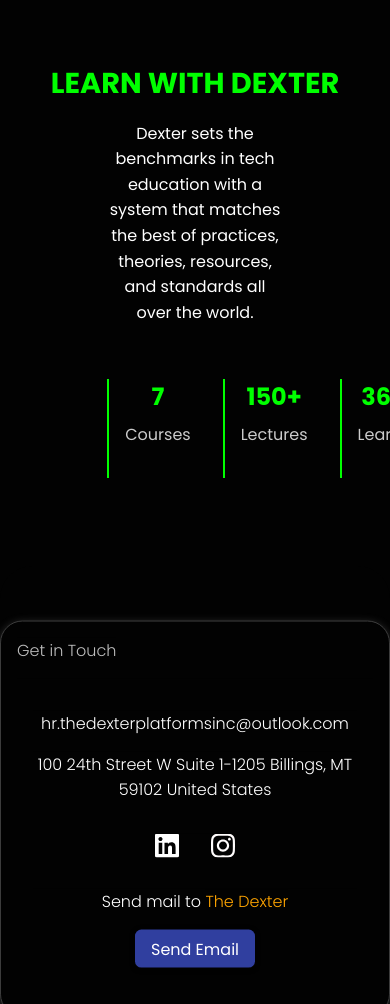
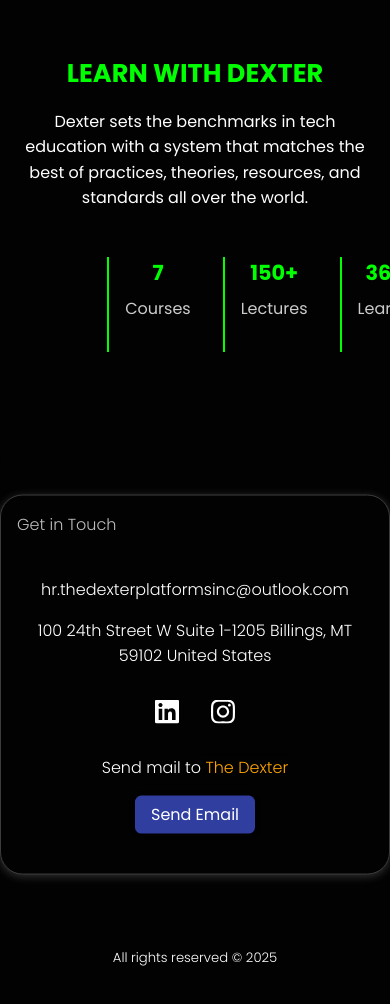
Before and after one commit to devesh270804/DexterLearning, a plain HTML site: page index.html in a window 390 px wide. Shown: the part 3360-4364 px from the top of the page. After the commit the page ends 4337 px from the top, so only its background shows below. Drawn offline with nearby package versions, Linux system fonts and the light colour scheme; a web font is replaced by a local one.

Commit message:
Update style.css

```diff
--- a/style.css
+++ b/style.css
@@ -132,6 +132,7 @@ body {
         display: none;
     }
 }
+
 
 
 /* Hero section decoration */
@@ -527,8 +528,8 @@ footer{
     gap: 1rem;
     align-items: start;
     border-radius: 1.4rem;
+    border: 1px solid rgb(60, 60, 60);
     padding: 1rem;
-    border: 1px solid rgb(60, 60, 60);
     box-shadow: 0px 2px 20px rgba(203, 201, 201, 0.245);
 
     /* Floating Animation */
@@ -589,7 +590,7 @@ footer{
     .contact-container-inner {
         flex-direction: column;
         gap: 1.5rem;
-        padding: 2rem 1rem;
+        padding: 1.5rem 1rem;
     }
 
     .contact-container-left,
@@ -666,6 +667,13 @@ footer{
     line-height: 1.6;
     width: 50%;
   }
+#beta {
+    display: flex;
+    gap: 2rem;
+    justify-content: space-evenly;
+    width: 50%;
+    margin: 0 auto;
+}
 
   .stats {
     display: flex;
@@ -691,8 +699,13 @@ footer{
   }
 
   @media (max-width: 809px) {
+    #beta{
+        display: flex;
+        flex-direction: row;
+        justify-content: center;
+    }
     .study-at-dex {
-        padding: 1.5rem 1rem; /* Add spacing for smaller screens */
+        padding: 1rem 0.6rem; /* Add spacing for smaller screens */
         text-align: center; /* Center-align the content */
     }
 
@@ -701,14 +714,18 @@ footer{
     }
 
     .study-at-dex h1 {
-        font-size: 1.8rem; /* Adjust heading size */
+        font-size: 1.6rem; /* Adjust heading size */
         margin-bottom: 1rem;
     }
 
     .study-at-dex .stats {
+        width: 100%;
         display: flex;
         flex-direction: column; /* Stack items vertically */
-        gap: 1.5rem; /* Add spacing between items */
+        gap: 1rem; /* Add spacing between items */
+    }
+    .stats p{
+        width: 100%;
     }
 
     .study-at-dex .stat-item {
@@ -716,11 +733,12 @@ footer{
     }
 
     .study-at-dex .stat-item h2 {
-        font-size: 1.5rem; /* Adjust font size for the numbers */
+        font-size: 1.3rem; /* Adjust font size for the numbers */
         margin-bottom: 0.5rem;
     }
 
     .study-at-dex .stat-item p {
-        font-size: 1rem; /* Adjust font size for descriptions */
+        font-size: 1rem;
+        width: 100%; /* Adjust font size for descriptions */
     }
 }
```
